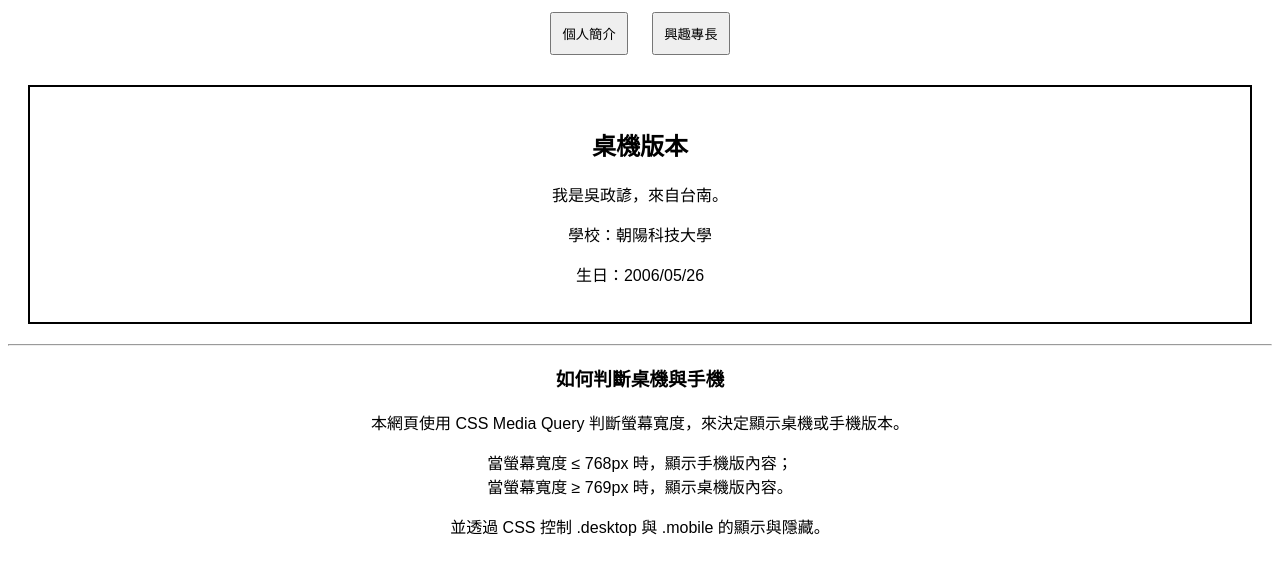
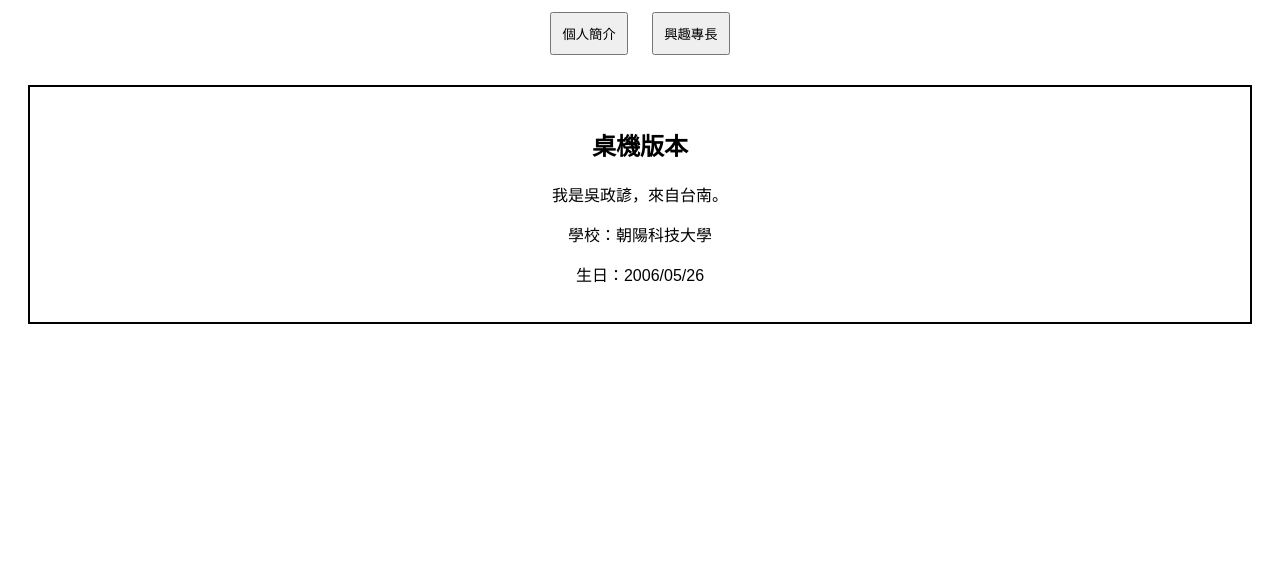
Before and after one commit to s11327008-tech/hw, a plain HTML site: page index.html in a window 1280 px wide. Shown: the part 87-662 px from the top of the page. Drawn offline with Linux system fonts and the light colour scheme.

Commit message:
Update index.html

```diff
--- a/index.html
+++ b/index.html
@@ -87,23 +87,5 @@
     </div>
 </div>
 
-<!-- 📌 說明 -->
-<hr>
-
-<h3>如何判斷桌機與手機</h3>
-
-<p>
-本網頁使用 CSS Media Query 判斷螢幕寬度，來決定顯示桌機或手機版本。
-</p>
-
-<p>
-當螢幕寬度 ≤ 768px 時，顯示手機版內容；<br>
-當螢幕寬度 ≥ 769px 時，顯示桌機版內容。
-</p>
-
-<p>
-並透過 CSS 控制 .desktop 與 .mobile 的顯示與隱藏。
-</p>
-
 </body>
 </html>
```
